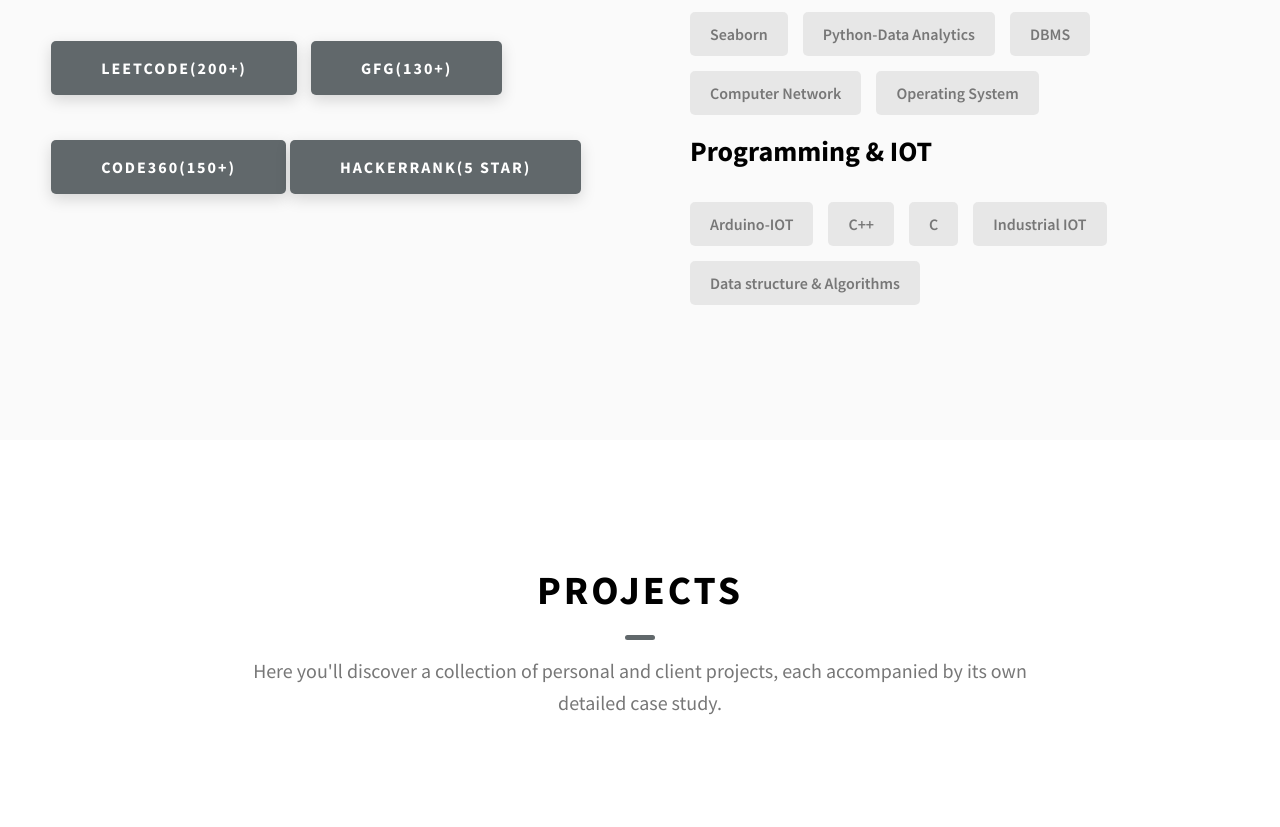
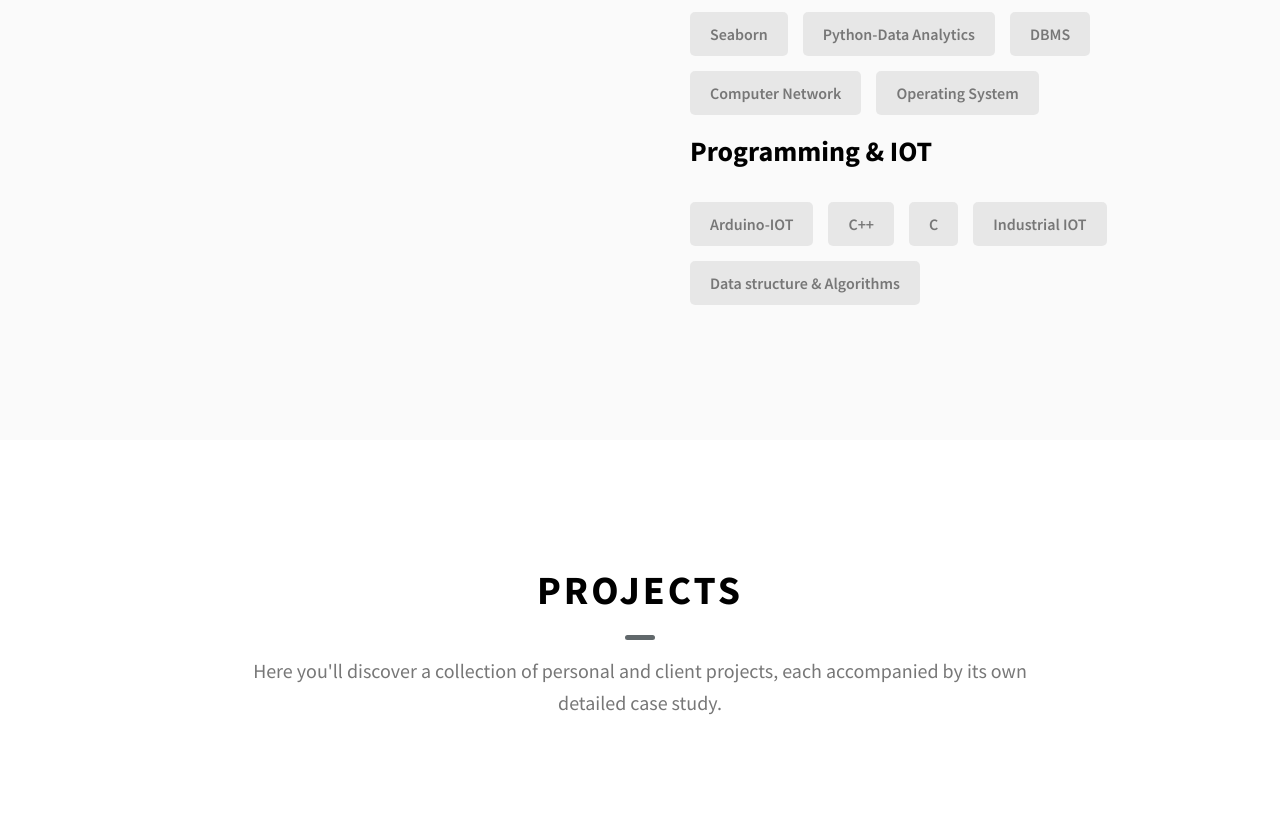
Before and after one commit to JohnshiRajpoot/Portfolio, a website: page index.html in a window 1280 px wide. Shown: the part 1550-2377 px from the top of the page. Drawn offline with Linux system fonts and the light colour scheme.

Commit message:
Update index.html

```diff
--- a/index.html
+++ b/index.html
@@ -221,14 +221,7 @@
                 <strong>contact</strong> me here.
               </p>
             </div>
-            <a href="https://leetcode.com/u/JOHNRAJ_007/" style="margin-top:45px;" class="btn btn--med btn--theme dynamicBgClr"
-              >Leetcode(200+)</a> &nbsp;&nbsp;&nbsp;&nbsp;&nbsp;
-             <a href="https://www.geeksforgeeks.org/user/goswamiabhinay26/" style="margin-top:45px;" class="btn btn--med btn--theme dynamicBgClr"
-              >Gfg(130+)</a>
-            <a href="https://www.naukri.com/code360/profile/8d11c3ff-299b-4a31-90dc-ab6a50c4423a" style="margin-top:45px;" class="btn btn--med btn--theme dynamicBgClr"
-              >Code360(150+)</a>&nbsp;
-             <a href="https://www.hackerrank.com/profile/goswamiabhinay26" style="margin-top:45px;" class="btn btn--med btn--theme dynamicBgClr"
-              >HackerRank(5 star)</a>
+
 
           </div>
           <div class="about__content-skills">
```
